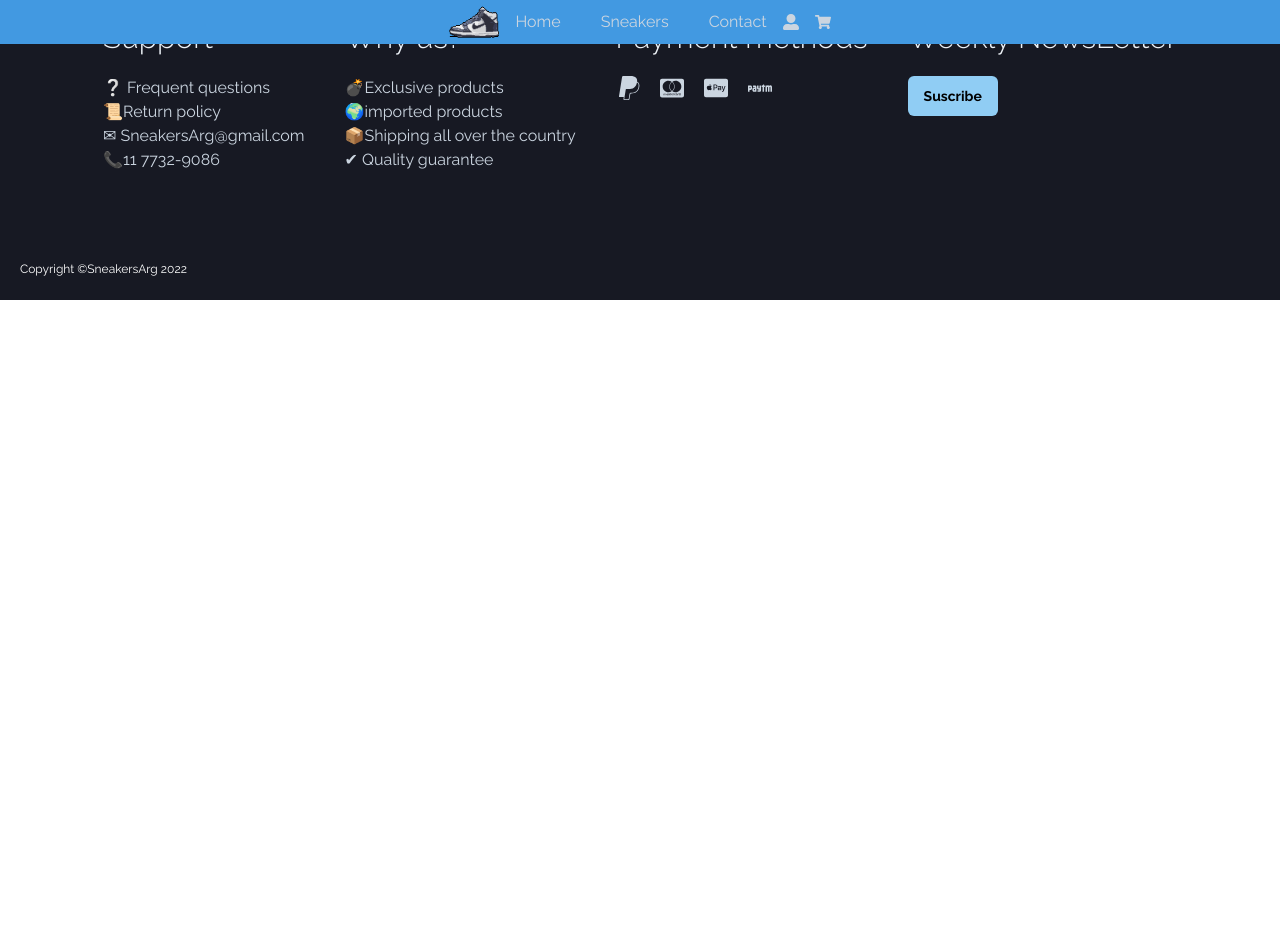
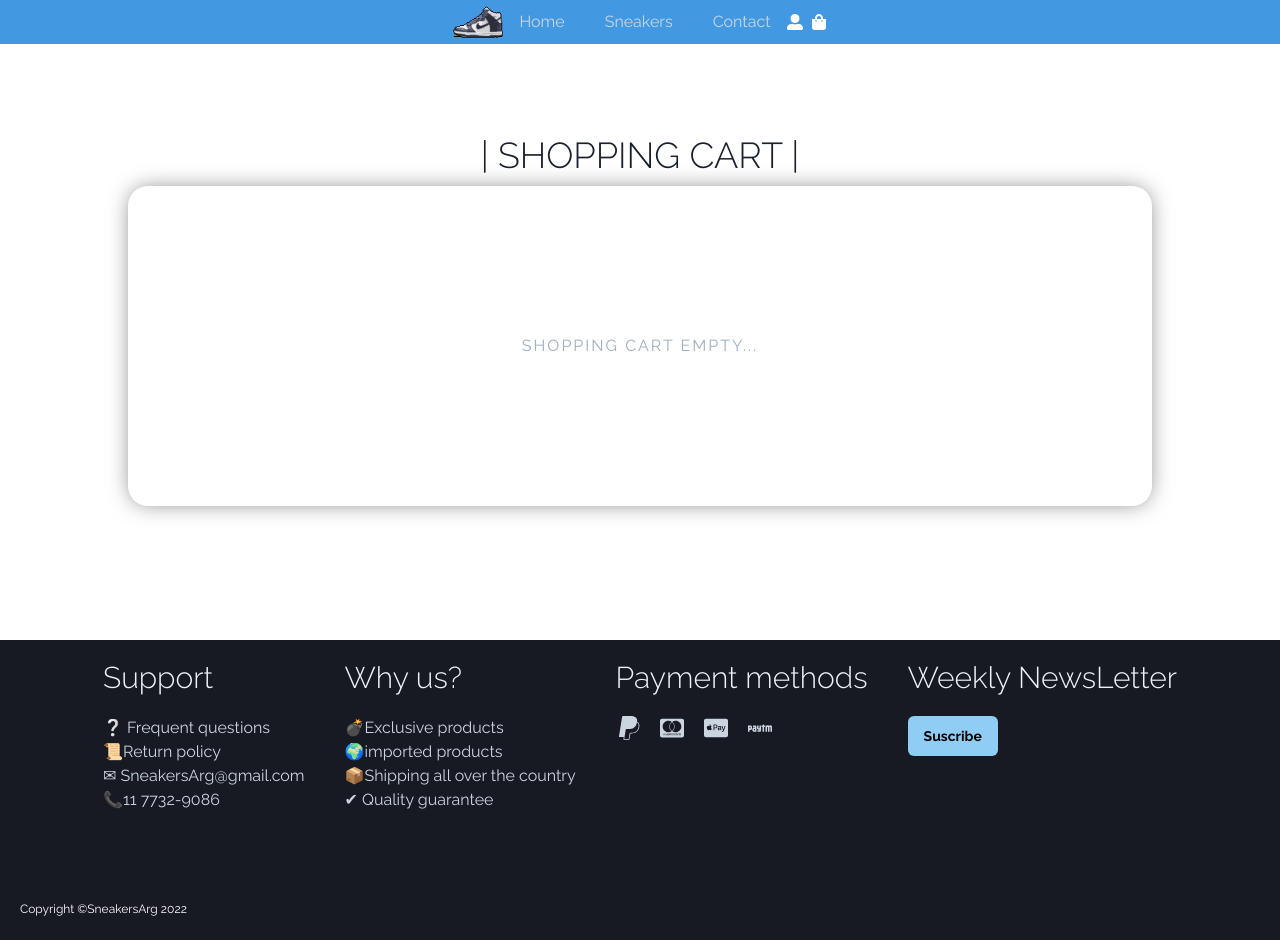
Before and after one commit to RodrigoSpano/SneakersArg-Spano, a React (Vite) app: page /cart in a window 1280 px wide. Before the commit the page ends 800 px from the top, so only its background shows below. Built offline with nearby package versions, Linux system fonts and the light colour scheme.

Commit message:
continuara

```diff
--- a/src/App.jsx
+++ b/src/App.jsx
@@ -5,6 +5,7 @@ import Home from "./App/pages/Home"
 import Products from "./App/pages/Products"
 import ProductPage from "./App/pages/ProductPage"
 import SupportPage from "./App/pages/SupportPage"
+import Cart from "./App/pages/Cart"
 
 function App() {
 
@@ -16,6 +17,7 @@ function App() {
         <Route path="/sneakers" element={<Products />} />
         <Route path="/sneakers/:itemId" element={<ProductPage />} />
         <Route path="/contact" element={<SupportPage />} />
+        <Route path="/cart" element={<Cart />} />
         <Route path="*" element={''} /> //todo page not found
       </Routes>
       <Footer />
--- a/src/App/components/Navbar.jsx
+++ b/src/App/components/Navbar.jsx
@@ -1,7 +1,7 @@
 import React from 'react';
 import { Stack, Image } from '@chakra-ui/react'
-import { FaUserAlt, FaShoppingCart } from 'react-icons/fa';
-import logo from '../assets/unnamed.png'
+import { FaUserAlt, FaShoppingBag } from 'react-icons/fa';
+import logo from '../assets/unnamed.png';
 import { NavLink } from 'react-router-dom';
 
 export function Navbar() {
@@ -14,9 +14,9 @@ export function Navbar() {
           <NavLink to={'/sneakers'}>Sneakers</NavLink>
           <NavLink to={'contact'}>Contact</NavLink>
         </Stack>
-        <Stack direction='row' color='gray.300' spacing={4}>
+        <Stack direction='row' color='white' spacing={2}>
           <NavLink to={'/account'}><FaUserAlt /></NavLink>
-          <NavLink to={'/cart'}><FaShoppingCart /></NavLink>
+          <NavLink to={'/cart'}><FaShoppingBag /></NavLink>
         </Stack>
       </Stack>
     </Stack>
--- /dev/null
+++ b/src/App/components/cart/CartContainer.jsx
@@ -0,0 +1,10 @@
+import { Stack, chakra } from '@chakra-ui/react'
+import React from 'react'
+
+export default function CartContainer() {
+  return (
+    <Stack minH='xs' w={{base:'sm',md:'container.md',lg:'container.lg'}} boxShadow='0px 0px 22px -3px rgba(0,0,0,0.5)' borderRadius={20} alignItems='center' justifyContent='center'>
+      <chakra.span textTransform='uppercase' fontWeight='ligh' letterSpacing={2} color='gray.400'>shopping cart empty...</chakra.span>
+    </Stack>
+  )
+}
--- a/src/App/mock/request.js
+++ b/src/App/mock/request.js
@@ -4,6 +4,6 @@ export const requestAll = () => {
   return new Promise((resolve, reject) => {
     setTimeout(()=>{
       resolve(dbProducts)
-    }, 3000)
+    }, 2000)
   })
 }
--- /dev/null
+++ b/src/App/pages/Cart.jsx
@@ -0,0 +1,14 @@
+import { Box, Heading, Stack } from '@chakra-ui/react'
+import React from 'react'
+import CartContainer from '../components/cart/CartContainer'
+
+export default function Cart() {
+  return (
+    <Stack minH='80vh' justifyContent='center' alignItems='center'>
+      <Box>
+        <Heading as='h2' fontWeight='light' textTransform='uppercase' fontSize={{base:'20px', md:'36px'}}>| Shopping Cart |</Heading>
+      </Box>
+      <CartContainer />
+    </Stack>
+  )
+}
--- a/src/App/pages/ProductPage.jsx
+++ b/src/App/pages/ProductPage.jsx
@@ -34,5 +34,4 @@ const ProductPage = () => {
     </Stack>
   )
 }
-
 export default ProductPage;
```
